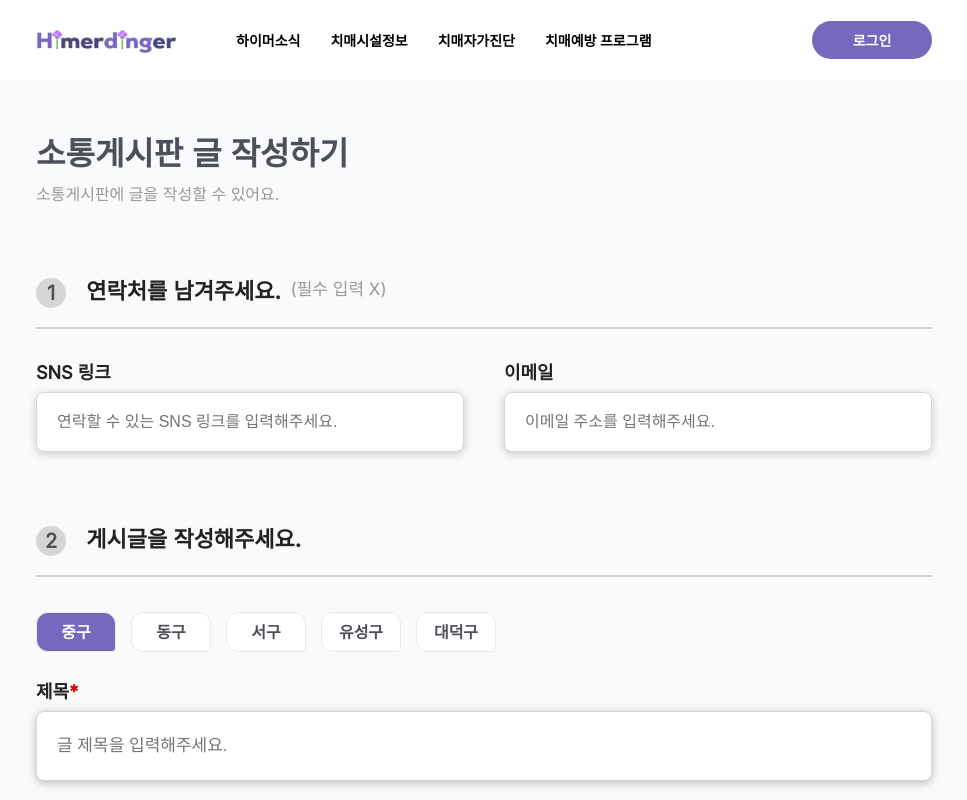
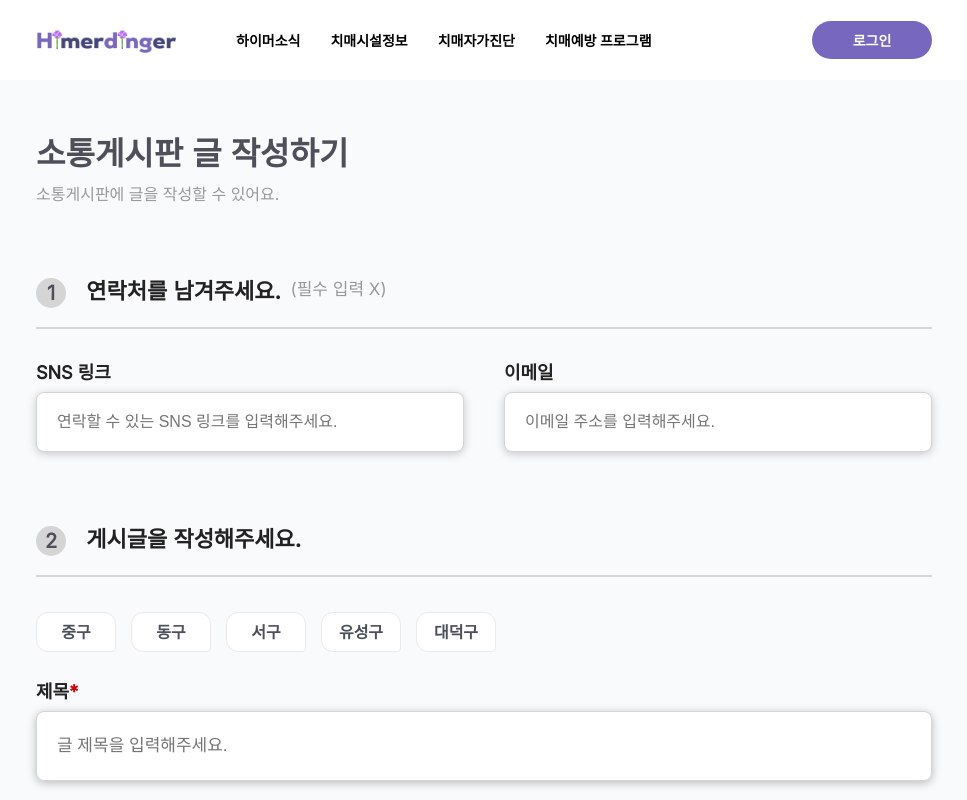
Before and after one commit to Heimerdinger-DSM/Heimerdinger-FrontEnd, a Next.js app: page /createCommunication in a window 1280 px wide. Shown: the top 800 px of the page, without its empty margins (156-1123 px from the left). Built offline with nearby package versions, Linux system fonts and the light colour scheme.

Commit message:
[UPDATE] Communication

```diff
--- a/components/communication/createCommunication/index.tsx
+++ b/components/communication/createCommunication/index.tsx
@@ -1,14 +1,28 @@
 import styled from "@emotion/styled";
 import Link from "next/link";
 import Header from "@/components/common/header";
-import { useState } from "react";
+import { useState, useEffect } from "react";
 
 export default function CreateCommunication() {
   const districtList: string[] = ["중구", "동구", "서구", "유성구", "대덕구"];
-  const [flag, setFlag] = useState<boolean>(false);
-  // const district = districtList.map((list)=>(
-  //   <Tag>{list}</Tag>
-  // ))
+  const [flag, setFlag] = useState<boolean[]>([
+    false,
+    false,
+    false,
+    false,
+    false,
+  ]);
+
+  const district = districtList.map((list, i) => (
+    <div
+      key={i}
+      onClick={() => {
+        setFlag(flag.map((e, idx) => i === idx));
+      }}
+    >
+      {flag[i] ? <PointerTag>{list}</PointerTag> : <Tag>{list}</Tag>}
+    </div>
+  ));
   return (
     <Page>
       <Header></Header>
@@ -45,11 +59,7 @@ export default function CreateCommunication() {
           <hr />
         </Writing>
         <TagContainer>
-          {flag ? <Tag>중구</Tag>:<PointerTag>중구</PointerTag>}
-          <Tag>동구</Tag>
-          <Tag>서구</Tag>
-          <Tag>유성구</Tag>
-          <Tag>대덕구</Tag>
+          {district}
         </TagContainer>
         <TitleInput>
           <h4>
@@ -65,6 +75,7 @@ export default function CreateCommunication() {
         </ContentInput>
         <CreateBtn>글 등록하기</CreateBtn>
       </MainDiv>
+      <Footer></Footer>
     </Page>
   );
 }
@@ -185,6 +196,7 @@ const Tag = styled.div`
   font-size: 16px;
   line-height: 19px;
   color: #4e5059;
+  cursor: pointer;
 `;
 const PointerTag = styled(Tag)`
   background: #7867bf;
@@ -242,5 +254,10 @@ const CreateBtn = styled.div`
   font-size: 18px;
   line-height: 22px;
   color: #ffffff;
-  margin: 100px auto;
+  margin: 100px auto 0;
+  cursor: pointer;
 `;
+const Footer = styled.div`
+  width: 100%;
+  height: 100px;
+`;
--- a/components/communication/detailCommunication/index.tsx
+++ b/components/communication/detailCommunication/index.tsx
@@ -192,6 +192,7 @@ const CommentsInputDiv = styled.div`
     font-size: 18px;
     line-height: 22px;
     color: #ffffff;
+    cursor: pointer;
   }
 `;
 const CommentsContainer = styled.div`
```
Also changed, not shown: components/communication/mainCommunication/index.tsx (+7 -0 lines).
